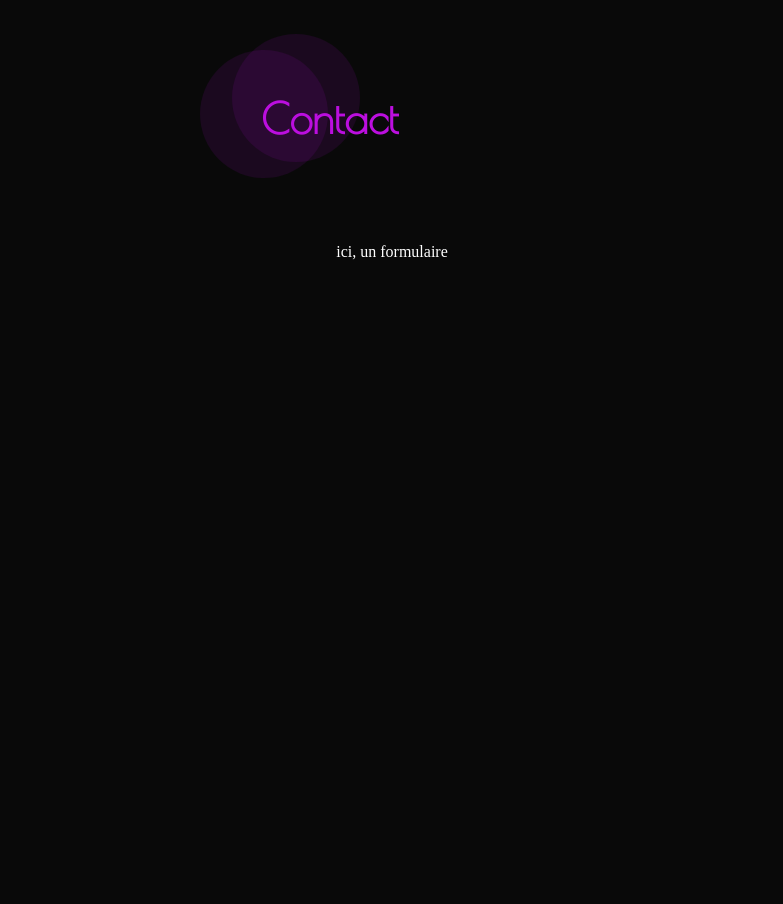
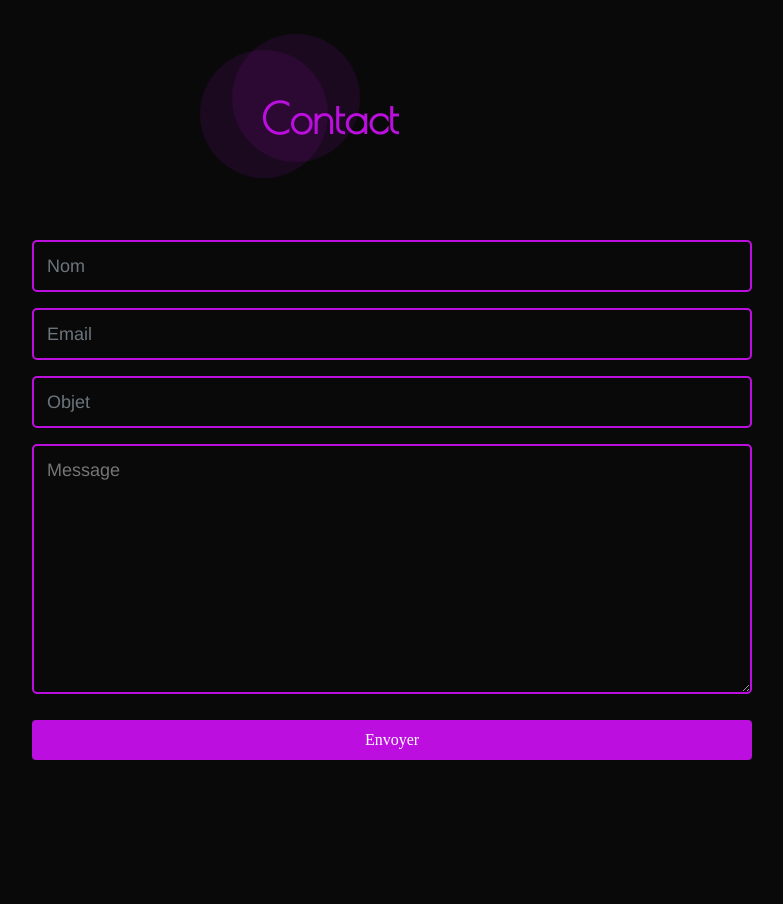
Before and after one commit to Rolland42/portfolio, a PHP site: page / in a window 1280 px wide. Shown: the part 2740-3644 px from the top of the page, without its empty margins (248-1031 px from the left). Before the commit the page ends 3000 px from the top, so only its background shows below. Run offline with PHP 8.4, Linux system fonts and the light colour scheme; data comes from the database, SQL or seed files in the repository; some web fonts are replaced.

Commit message:
formulaire de contact + page de traitement

```diff
--- a/assets/styles/main.css
+++ b/assets/styles/main.css
@@ -199,3 +199,31 @@ body {
 .back h2{
   font-family: 'Rouge Script';
 }
+
+/* CONTACT */
+
+.feedback-input {
+  color: white !important;
+  font-family: Helvetica, Arial, sans-serif;
+  font-weight: 500;
+  font-size: 18px;
+  border-radius: 5px;
+  line-height: 22px;
+  background-color: transparent !important;
+  border: 2px solid #bc0fdf !important;
+  transition: all 0.3s;
+  padding: 13px;
+  margin-bottom: 15px;
+  box-sizing: border-box;
+  outline: 0;
+  width: 100% !important;
+}
+
+#submit-form-control{
+  background: #bc0fdf;
+  border: 2px solid #bc0fdf !important;
+}
+
+#section__contact--row{
+  width: 100%;
+}
--- a/front/index.php
+++ b/front/index.php
@@ -1,4 +1,5 @@
 <?php
+    session_start();
     require_once('../db-connect.php');
     $sql= 'SELECT * FROM `projects`';
     $query= $db->prepare($sql); $query->execute(); $result= $query->fetchAll(PDO::FETCH_ASSOC);
@@ -44,6 +45,8 @@
                 </div>
             </nav>
             <div id="header__title">
+
+
                 <h1 class="header__title--sonia">Sonia ROLLAND</h1>
                 <h2 class="header__title--webdesigner">Web Designer</h2>
             </div>
@@ -107,12 +110,47 @@
             </div>
             <h2 class="section__contact--form mb-5">Contact</h2>
 
-            <div class="row mt-5">
+            <div id="section__contact--row" class="row mt-5 mb-5">
+                <div class="col-2"></div>
 
-                <form action="" method="post">
-                    ici, un formulaire
+                <div class="col-8">
+
+                <form action="form-handler.php" method="post">
+                    <div class="mb-3">
+                        <input type="text" class="feedback-input form-control" id="input-name" name="data-name" placeholder="Nom">
+                    </div>
+                    <div class="mb-3">
+                        <input type="email" class="feedback-input form-control" id="input-email" name="data-email" placeholder="Email">
+                    </div>
+                    <div class="mb-3">
+                        <input type="text" class="feedback-input form-control" id="input-object" name="data-object" placeholder="Objet">
+                    </div>
+                    <div class="mb-1">
+                        <textarea name="data-message" class="feedback-input" id="textarea-email" cols="30" rows="10" placeholder="Message"></textarea>
+                    </div>
+                    <div class="d-grid gap-2">
+                        <button type="submit" class="btn btn-primary" class="form-control" id="submit-form-control" rows="3">Envoyer</button>
+                    </div>
                 </form>
 
+                </div>
+                <div class="col-2"></div>
+                <div class="row mt-5 mb-5">
+            <div class="col-12">
+                    <?php
+                        if (!empty($_SESSION['success'])) {
+                            echo '<div class="alert alert-success" role="alert">'.
+                            $_SESSION['success'].'</div>';
+                            $_SESSION['success'] = '' ;
+                        }
+                        if (!empty($_SESSION['error'])) {
+                            echo '<div class="alert alert-danger" role="alert">'.
+                            $_SESSION['error'].'</div>';
+                            $_SESSION['error'] = '' ;
+                        }
+                    ?>
+                </div>
+            </div>
             </div>
             </section>
 
```
Also changed, not shown: front/form-handler.php (added, +33 -0 lines).
